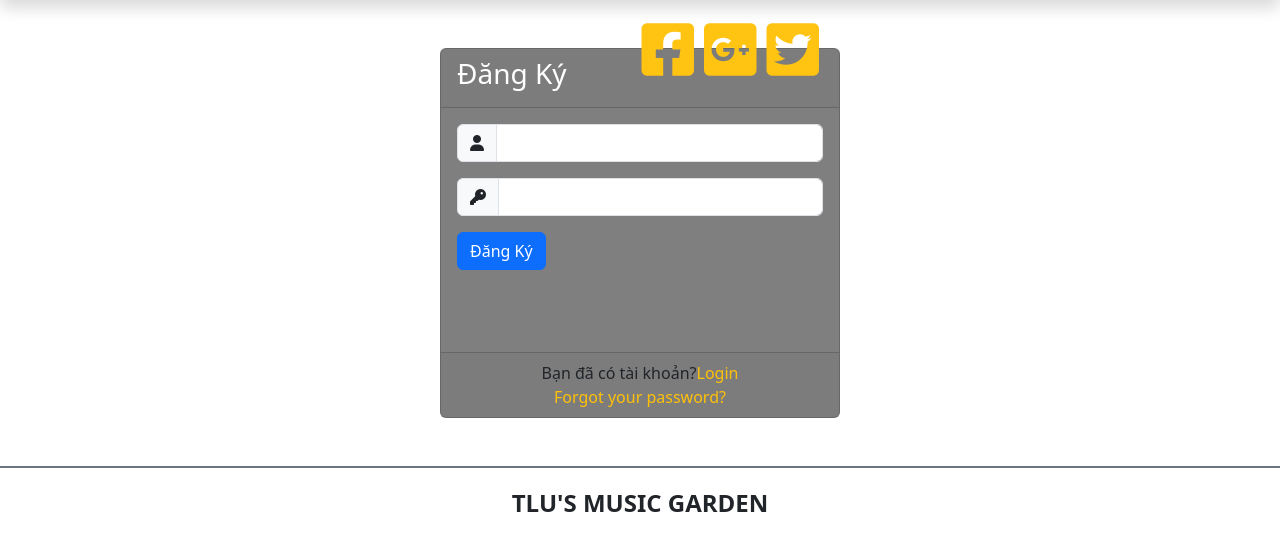
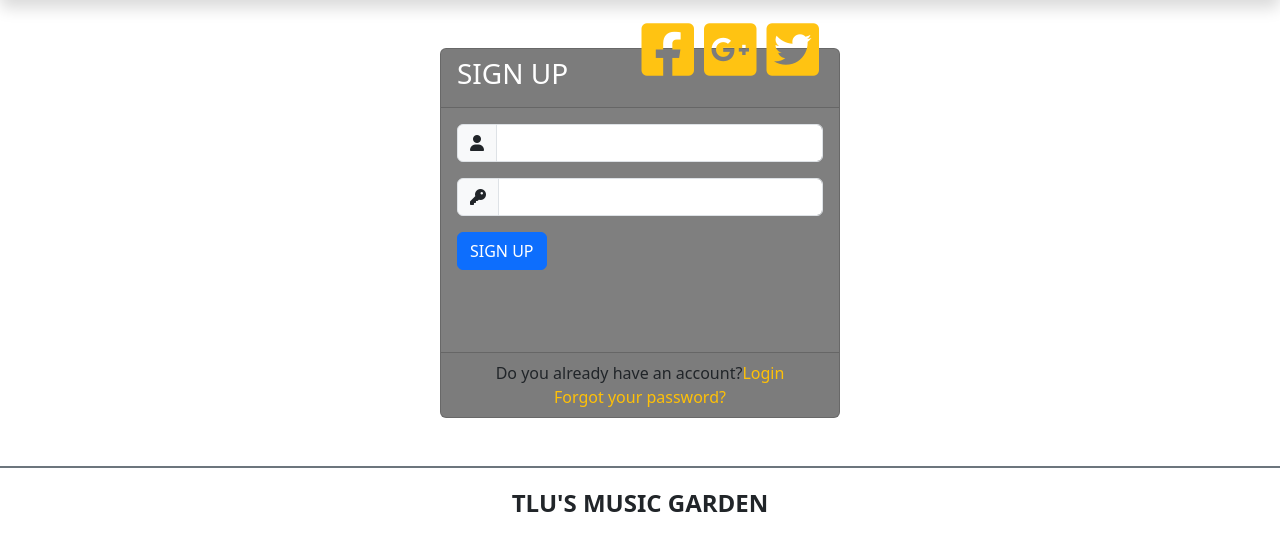
Before and after one commit to viet3110/BTTH01_2023, a PHP site: page /signup.php in a window 1280 px wide. Shown: the part 174-725 px from the top of the page. Run offline with PHP 8.4, Linux system fonts and the light colour scheme; some libraries are stand-ins or nearby versions; some web fonts are replaced.

Commit message:
Update signup.php

```diff
--- a/BTTH01_2023/btth01/signup.php
+++ b/BTTH01_2023/btth01/signup.php
@@ -38,7 +38,7 @@
         <div class="d-flex justify-content-center h-100">
             <div class="card">
                 <div class="card-header">
-                    <h3>Đăng Ký</h3>
+                    <h3>SIGN UP</h3>
                     <div class="d-flex justify-content-end social_icon">
                         <span><i class="fab fa-facebook-square"></i></span>
                         <span><i class="fab fa-google-plus-square"></i></span>
@@ -56,7 +56,7 @@
                             <span class="input-group-text" id="txtPass"><i class="fas fa-key"></i></span>
                             <input type="password" class="form-control" name = "pass">
                         </div>
-                        <button type="submit" class="btn btn-primary" name="add">Đăng Ký</button>
+                        <button type="submit" class="btn btn-primary" name="add">SIGN UP</button>
                     </form>
                    <?php
                         include("ketnoi.php");
@@ -92,7 +92,7 @@
                 </div>
                 <div class="card-footer">
                     <div class="d-flex justify-content-center ">
-                        Bạn đã có tài khoản?<a href="login.php" class="text-warning text-decoration-none">Login</a>
+                        Do you already have an account?<a href="login.php" class="text-warning text-decoration-none">Login</a>
                     </div>
                     <div class="d-flex justify-content-center">
                         <a href="#" class="text-warning text-decoration-none">Forgot your password?</a>
```
